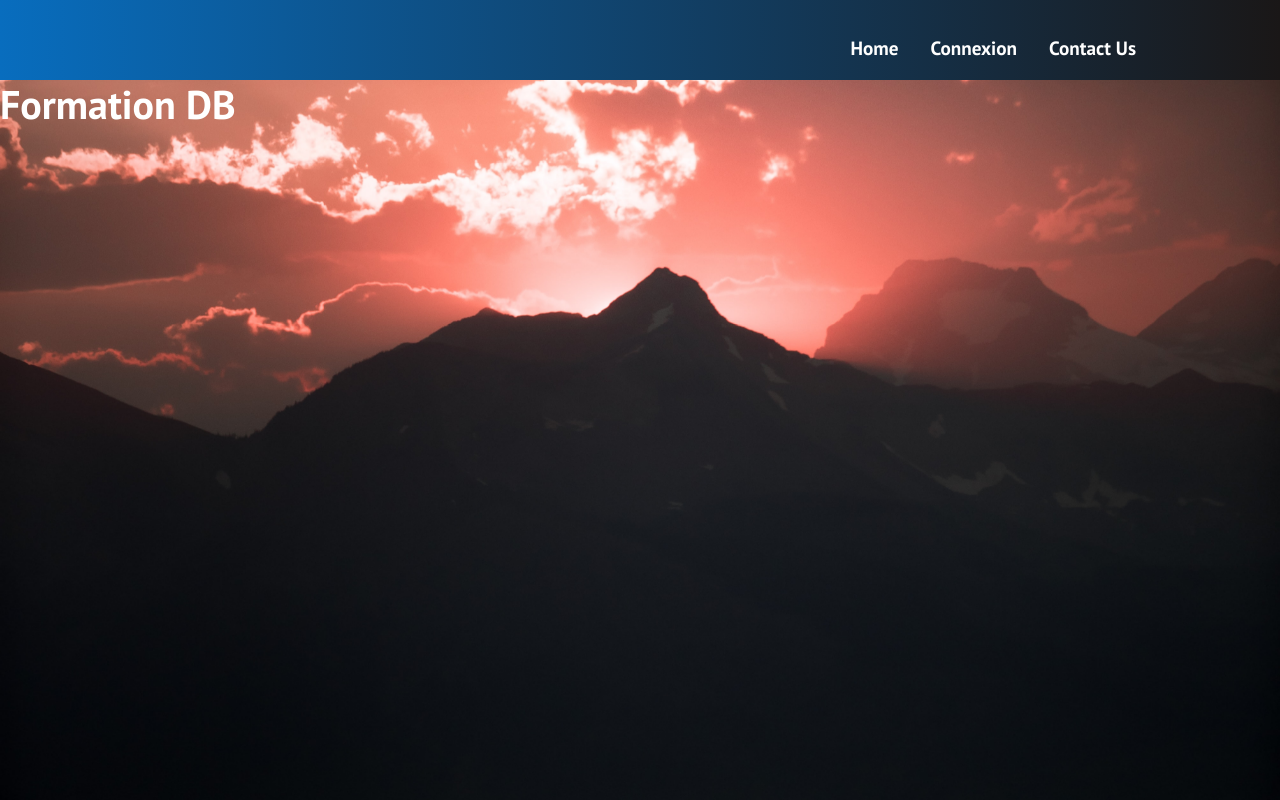
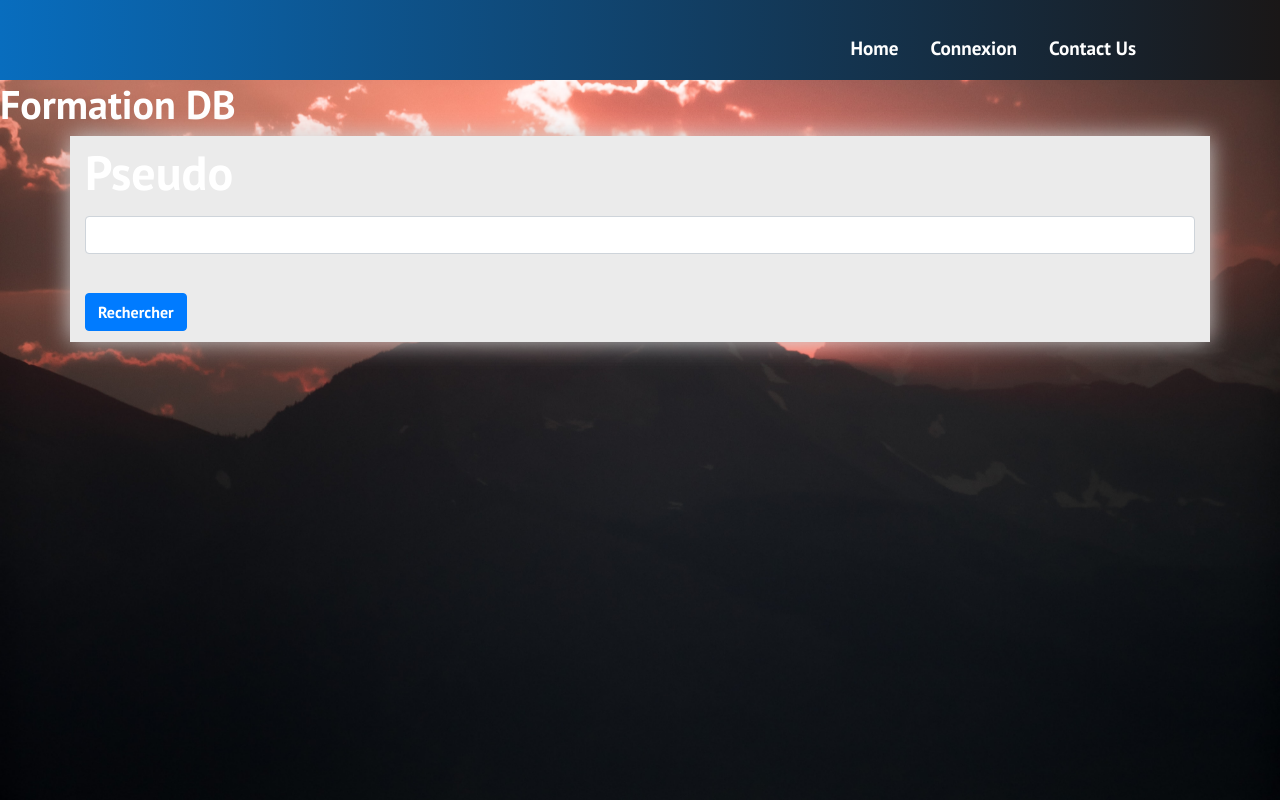
Before and after one commit to AielLeia/grpn-project, a React (Create React App) app in the folder frontend/: page / in a window 1280 px wide. Built offline with nearby package versions, Linux system fonts and the light colour scheme.

Commit message:
API fichier test

```diff
--- /dev/null
+++ b/frontend/src/components/RecherchePseudo.css
@@ -0,0 +1,8 @@
+.recherchedupseudo {
+  background-color: #ebebeb;
+  filter: drop-shadow(0 0 0.75rem rgb(204, 204, 204));
+}
+
+.lesTextes {
+  color: black;
+}
--- /dev/null
+++ b/frontend/src/components/RecherchePseudo.js
@@ -0,0 +1,53 @@
+import React from 'react';
+import axios from 'axios';
+import './RecherchePseudo.css';
+
+class RecherchePseudo extends React.Component {
+
+  constructor(props) {
+    super(props);
+    this.state = { pseudo: '' };
+
+    this.handleChangePseudo = this.handleChangePseudo.bind(this);
+    this.handleSubmit = this.handleSubmit.bind(this);
+  }
+
+  handleChangePseudo(event) {
+    this.setState({ pseudo: event.target.value });
+  }
+
+  async handleSubmit(event) {
+    event.preventDefault();
+
+
+    const { data } = await axios.get(
+      `http://localhost:7289/serveurInt/${this.state.pseudo}`
+    );
+    console.log(data);
+  }
+
+  render() {
+    return (
+      <div className='container recherchedupseudo'>
+        <div className='lesTextes'>
+        <form onSubmit={this.handleSubmit}>
+          <div className='form-group'>
+            <label>Pseudo</label>
+            <input
+              type='text'
+              className='form-control'
+              value={this.state.pseudo}
+              onChange={this.handleChangePseudo}
+            />
+          </div>
+          <button type='submit' className='btn btn-primary'>
+            Rechercher
+          </button>
+        </form>
+        </div>
+      </div>
+    );
+  }
+}
+
+export default RecherchePseudo;
--- a/frontend/src/components/pages/Home.js
+++ b/frontend/src/components/pages/Home.js
@@ -1,10 +1,12 @@
 import React from 'react';
 import '../../App.css';
+import RecherchePseudo from '../RecherchePseudo';
 
 export default function Home() {
   return (
     <div className='home'>
       <h1 >Formation DB</h1>
+      <RecherchePseudo></RecherchePseudo>
     </div>
   );
 }
```
Also changed, not shown: 2 other files (tests, documents, lock files or other folders).
